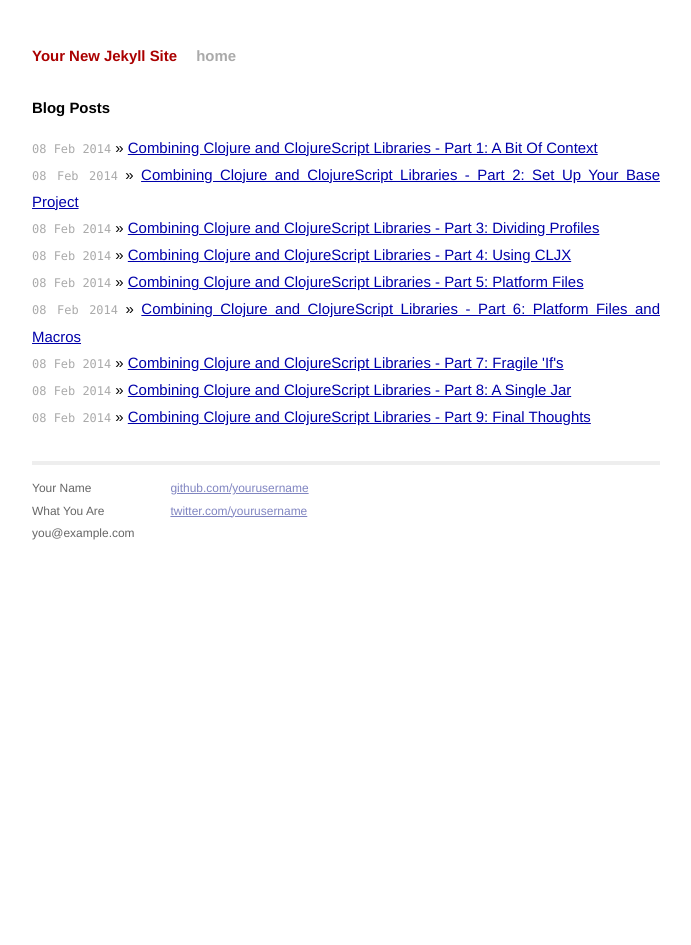
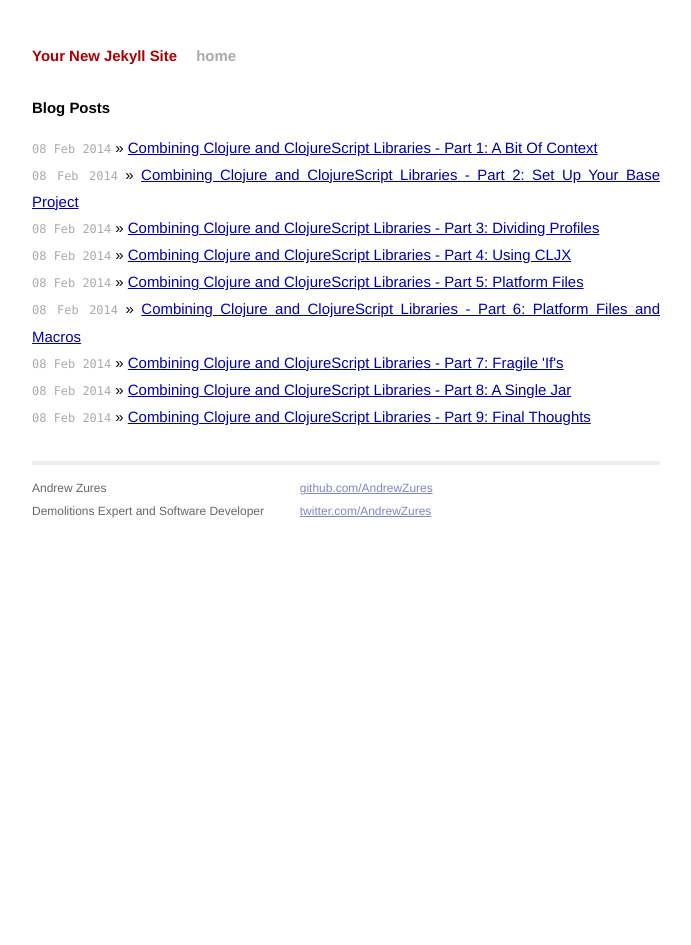
Before and after one commit to AndrewZures/AndrewZures.github.io, a Jekyll site: the page built from index.html, in a window 1280 px wide. Shown: the whole page, without its empty margins (294-985 px from the left). Built offline with Jekyll 4.4.1, drawn with Linux system fonts in a browser that asks for light colours; Markdown is read by kramdown in place of the engine named in the settings.

Commit message:
updated footer

```diff
--- a/_layouts/default.html
+++ b/_layouts/default.html
@@ -26,15 +26,14 @@
           <div class="footer">
             <div class="contact">
               <p>
-                Your Name<br />
-                What You Are<br />
-                you@example.com
+                Andrew Zures<br />
+                Demolitions Expert and Software Developer<br />
               </p>
             </div>
             <div class="contact">
               <p>
-                <a href="https://github.com/yourusername">github.com/yourusername</a><br />
-                <a href="https://twitter.com/yourusername">twitter.com/yourusername</a><br />
+                <a href="https://github.com/AndrewZures">github.com/AndrewZures</a><br />
+                <a href="https://twitter.com/AndrewZures">twitter.com/AndrewZures</a><br />
               </p>
             </div>
           </div>
```
Also changed, not shown: 10 other files.
